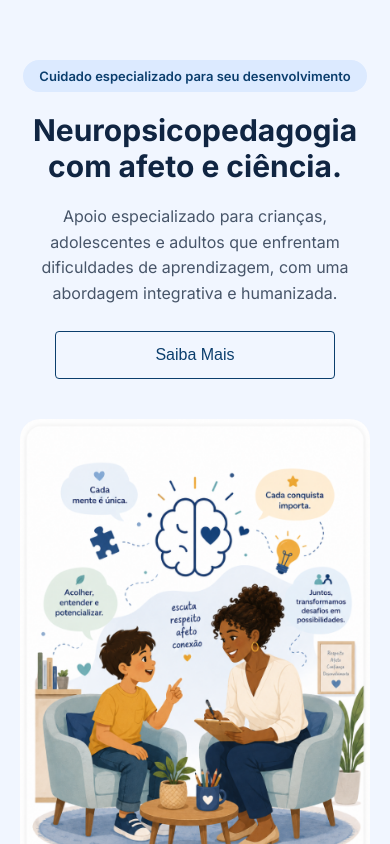
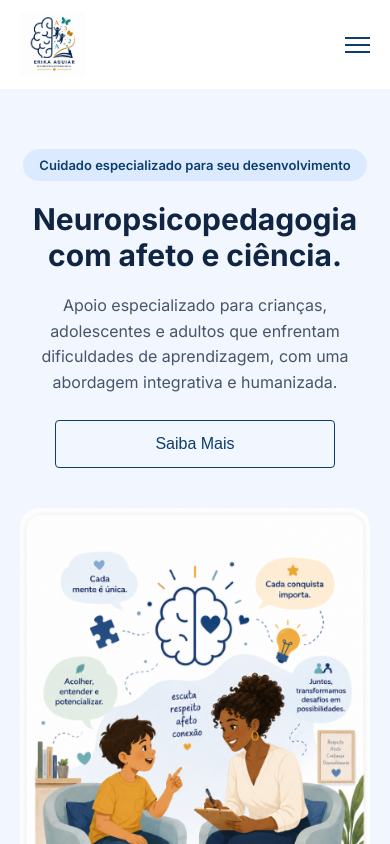
Before and after one commit to AlexandreAkkt/ErikaNeuropsicopedagoga, a React (Vite) app: page / in a window 390 px wide. Shown: the top 844 px of the page. Built offline with nearby package versions, Linux system fonts and the light colour scheme.

Commit message:
adicionando versao mobile do menu

```diff
--- a/src/App.jsx
+++ b/src/App.jsx
@@ -4,10 +4,12 @@ import About from "./components/About/About";
 import Services from "./components/Services/Services";
 import Areas from "./components/Areas/Areas";
 import Contact from "./components/Contact/Contact";
+import Header from "./components/Header/Header";
 
 function App() {
   return (
     <>
+      <Header />
       <Hero />
       <About />
       <Services />
--- a/src/components/Header/Header.css
+++ b/src/components/Header/Header.css
@@ -1,10 +1,63 @@
-/* Botão hambúrguer escondido no computador */
+.site-header {
+  align-items: center;
+  background-color: #ffffff;
+  display: flex;
+  gap: 32px;
+  justify-content: space-between;
+  padding: 14px 9%;
+  position: sticky;
+  top: 0;
+  z-index: 10;
+}
+
+.site-logo {
+  display: flex;
+  flex-shrink: 0;
+}
+
+.site-logo img {
+  width: 75px;
+}
+
+.site-menu {
+  align-items: center;
+  display: flex;
+  gap: 28px;
+  margin-left: auto;
+}
+
+.site-menu a {
+  color: #102542;
+  font-size: 15px;
+  font-weight: 600;
+  transition: color 0.2s ease;
+}
+
+.site-menu a:hover,
+.site-menu a:focus-visible {
+  color: #0b3e6d;
+}
+
+.agendar-item {
+  display: flex;
+}
+
+.menu-checkbox,
 .menu-toggle {
   display: none;
 }
 
+.sr-only {
+  height: 1px;
+  margin: -1px;
+  overflow: hidden;
+  position: absolute;
+  width: 1px;
+  clip: rect(0, 0, 0, 0);
+}
+
 /* Botão de agendamento */
-.schedule-button {
+.agendar-btn {
   background-color: #0b3e6d;
   color: white;
   border: 1px solid #0b3e6d;
@@ -15,65 +68,96 @@
   transition: 0.3s ease;
 }
 
-.schedule-button:hover {
+.agendar-btn:hover {
   background-color: #082f54;
   border-color: #082f54;
 }
 
 @media (max-width: 768px) {
-  nav {
-    padding: 15px 20px;
-    position: relative;
+  .site-header {
+    padding: 12px 20px;
+    position: sticky;
   }
 
-  nav img {
+  .site-logo img {
     width: 65px;
   }
 
-  /* Mostra o hambúrguer */
   .menu-toggle {
-    display: block;
-    background: none;
-    border: none;
-    color: #0b3e6d;
-    font-size: 30px;
-    padding: 0;
+    align-items: flex-end;
     cursor: pointer;
+    display: flex;
+    flex-direction: column;
+    gap: 5px;
+    padding: 8px 0 8px 8px;
   }
 
-  /* Esconde o menu inicialmente */
-  nav ul {
-    display: none;
-    position: absolute;
-    top: 100%;
-    left: 0;
-    width: 100%;
+  .menu-toggle span {
+    background-color: #0b3e6d;
+    display: block;
+    height: 2px;
+    transition:
+      transform 0.2s ease,
+      opacity 0.2s ease;
+    width: 25px;
+  }
+
+  .menu-checkbox:focus-visible + .menu-toggle {
+    outline: 2px solid #0b3e6d;
+    outline-offset: 4px;
+  }
+
+  .menu-checkbox:checked + .menu-toggle span:nth-child(1) {
+    transform: translateY(7px) rotate(45deg);
+  }
+
+  .menu-checkbox:checked + .menu-toggle span:nth-child(2) {
+    opacity: 0;
+  }
+
+  .menu-checkbox:checked + .menu-toggle span:nth-child(3) {
+    transform: translateY(-7px) rotate(-45deg);
+  }
+
+  .site-menu {
+    background-color: #ffffff;
+    bottom: 0;
+    box-shadow: 0 4px 10px rgba(0, 0, 0, 0.1);
+    display: flex;
     flex-direction: column;
     gap: 0;
-    background-color: white;
-    padding: 10px 0;
+    height: auto;
+    left: 0;
     margin: 0;
-    box-shadow: 0 4px 10px rgba(0, 0, 0, 0.1);
+    max-height: 0;
+    overflow-y: auto;
+    position: fixed;
+    right: 0;
+    top: 89px;
+    transition: max-height 0.25s ease;
+    width: auto;
   }
 
-  /* Mostra o menu quando clicar */
-  nav ul.menu-open {
-    display: flex;
+  .menu-checkbox:checked ~ .site-menu {
+    max-height: calc(100vh - 89px);
   }
 
-  nav ul li {
+  .site-menu li {
+    text-align: center;
     width: 100%;
-    text-align: center;
   }
 
-  nav ul li a {
+  .site-menu a {
     display: block;
-    padding: 12px;
-    font-size: 16px;
+    padding: 13px 20px;
   }
 
-  /* Esconde Agendar Consulta no celular */
-  .schedule-button {
-    display: none;
+  .agendar-item {
+    justify-content: center;
+    padding: 12px 20px 18px;
+  }
+
+  .agendar-item .agendar-btn {
+    display: block;
   }
 }
--- a/src/components/Header/Header.jsx
+++ b/src/components/Header/Header.jsx
@@ -1,116 +1,41 @@
-import { useState } from "react";
 import "./Header.css";
 import logo from "../../assets/mineLogo.png";
 
 function Header() {
-  const [menuOpen, setMenuOpen] = useState(false);
+  return (
+    <nav className="site-header" id="top">
+      <a className="site-logo" href="#top" aria-label="Ir para o início">
+        <img src={logo} alt="Logo" />
+      </a>
 
-  // Função para controlar a rolagem suave entre as seções
-  const handleScroll = (event, id) => {
-    // Impede o pulo automático do link
-    event.preventDefault();
+      <input className="menu-checkbox" type="checkbox" id="menu-toggle" />
+      <label className="menu-toggle" htmlFor="menu-toggle">
+        <span aria-hidden="true" />
+        <span aria-hidden="true" />
+        <span aria-hidden="true" />
+      </label>
 
-    // Localiza a seção pelo ID
-    const section = document.getElementById(id);
-
-    if (section) {
-      // Altura do Header para a seção não ficar escondida atrás dele
-      const headerHeight = 80;
-
-      // Posição atual da página
-      const startPosition = window.scrollY;
-
-      // Calcula a posição da seção na página
-      const sectionPosition =
-        section.getBoundingClientRect().top + window.scrollY;
-
-      // Define a posição final descontando a altura do Header
-      const targetPosition = sectionPosition - headerHeight;
-
-      // Define a duração da animação
-      const duration = 1200;
-
-      // Registra o momento em que a animação começa
-      const startTime = performance.now();
-
-      // Função responsável pela animação da rolagem
-      const animation = (currentTime) => {
-        const elapsed = currentTime - startTime;
-        const progress = Math.min(elapsed / duration, 1);
-
-        const ease =
-          progress < 0.5
-            ? 2 * progress * progress
-            : 1 - Math.pow(-2 * progress + 2, 2) / 2;
-
-        window.scrollTo(
-          0,
-          startPosition + (targetPosition - startPosition) * ease,
-        );
-
-        if (progress < 1) {
-          requestAnimationFrame(animation);
-        }
-      };
-
-      requestAnimationFrame(animation);
-    }
-
-    // Fecha o menu depois de clicar em uma opção
-    setMenuOpen(false);
-  };
-
-  return (
-    <nav>
-      <div>
-        <img src={logo} alt="Logo" />
-      </div>
-
-      {/* Botão do menu hambúrguer */}
-      <button
-        className="menu-toggle"
-        onClick={() => setMenuOpen(!menuOpen)}
-        aria-label="Abrir menu"
-        aria-expanded={menuOpen}
-      >
-        ☰
-      </button>
-
-      {/* Menu de navegação */}
-      <ul className={menuOpen ? "menu-open" : ""}>
+      <ul className="site-menu">
         <li>
-          <a href="#about" onClick={(event) => handleScroll(event, "about")}>
-            Sobre
-          </a>
+          <a href="#about">Sobre</a>
         </li>
 
         <li>
-          <a
-            href="#services"
-            onClick={(event) => handleScroll(event, "services")}
-          >
-            Serviços
-          </a>
+          <a href="#services">Serviços</a>
         </li>
 
         <li>
-          <a href="#areas" onClick={(event) => handleScroll(event, "areas")}>
-            Áreas de atuação
-          </a>
+          <a href="#areas">Áreas de atuação</a>
         </li>
 
         <li>
-          <a
-            href="#contact"
-            onClick={(event) => handleScroll(event, "contact")}
-          >
-            Contato
-          </a>
+          <a href="#contact">Contato</a>
+        </li>
+
+        <li className="agendar-item">
+          <button className="agendar-btn">Agendar Consulta</button>
         </li>
       </ul>
-
-      {/* Botão de agendamento */}
-      <button className="schedule-button">Agendar Consulta</button>
     </nav>
   );
 }
```
